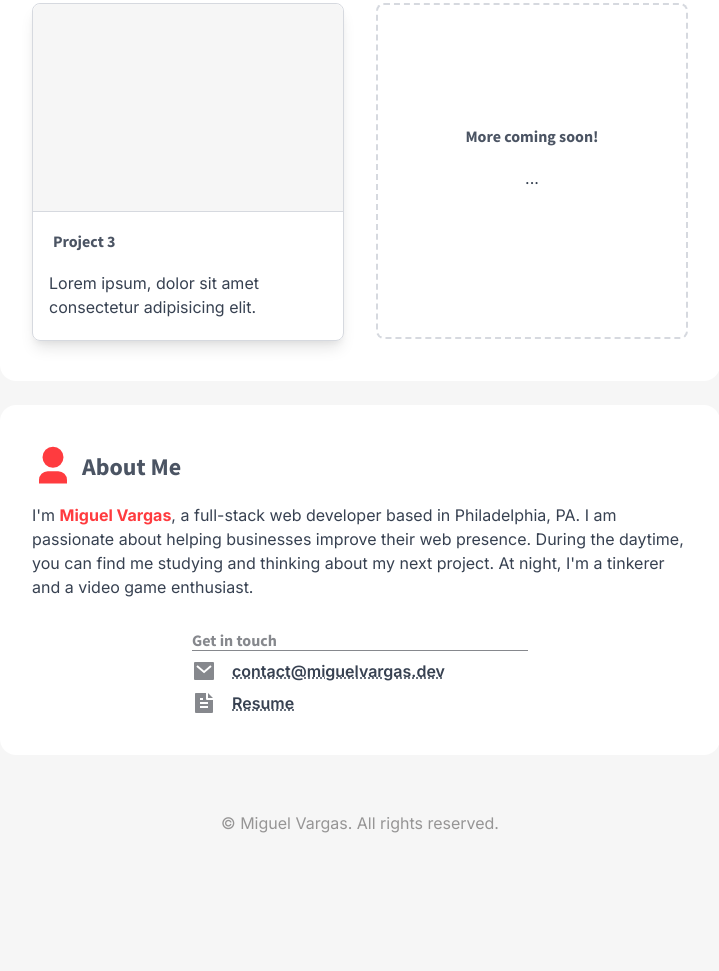
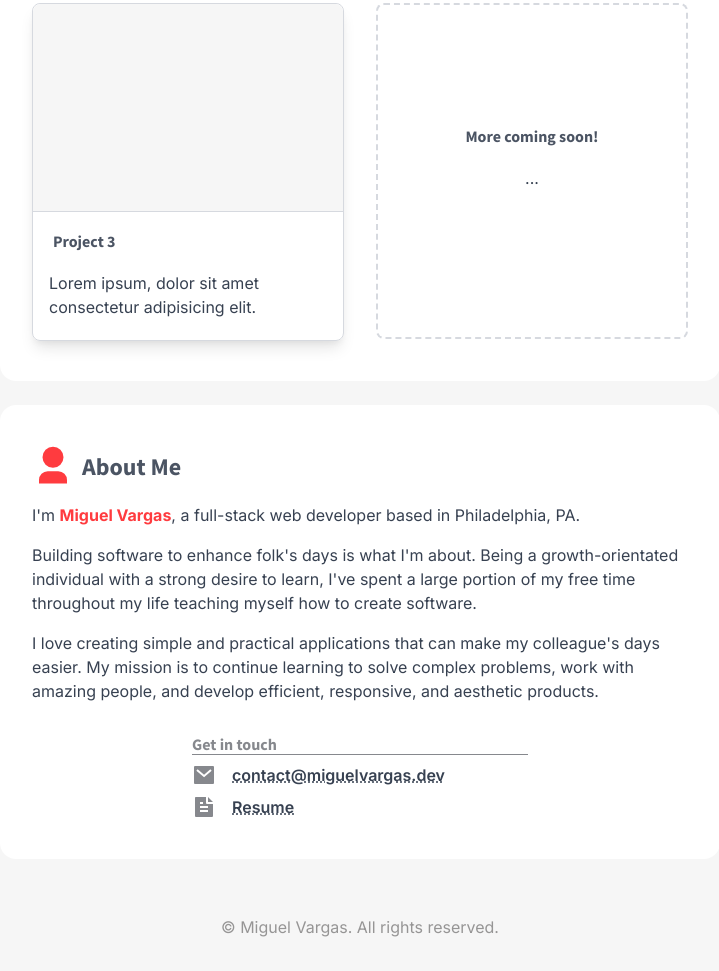
Before and after one commit to mavargas101/mavargas101.github.io, a plain HTML site: page index.html in a window 1280 px wide. Shown: the part 1583-2554 px from the top of the page, without its empty margins (280-999 px from the left). Before the commit the page ends 2450 px from the top, so only its background shows below. Drawn offline with Linux system fonts and the light colour scheme.

Commit message:
Updated bio

```diff
--- a/index.html
+++ b/index.html
@@ -212,7 +212,9 @@
                 </g>
             </svg>            <h2 class="transition">About Me</h2>
         </div>
-        <p class="transition">I'm <span class="bolded accented">Miguel Vargas</span>, a full-stack web developer based in Philadelphia, PA. I am passionate about helping businesses improve their web presence. During the daytime, you can find me studying and thinking about my next project. At night, I'm a tinkerer and a video game enthusiast. </p>
+        <p class="transition">I'm <span class="bolded accented">Miguel Vargas</span>, a full-stack web developer based in Philadelphia, PA.</p>
+        <p class="transition">Building software to enhance folk's days is what I'm about. Being a growth-orientated individual with a strong desire to learn, I've spent a large portion of my free time throughout my life teaching myself how to create software. </p>
+        <p class="transition">I love creating simple and practical applications that can make my colleague's days easier. My mission is to continue learning to solve complex problems, work with amazing people, and develop efficient, responsive, and aesthetic products. </p>
         <div class="contact flex-column">
             <h4 class="contact-title">Get in touch</h4>
             <div class="flex-row contact-email">
```
